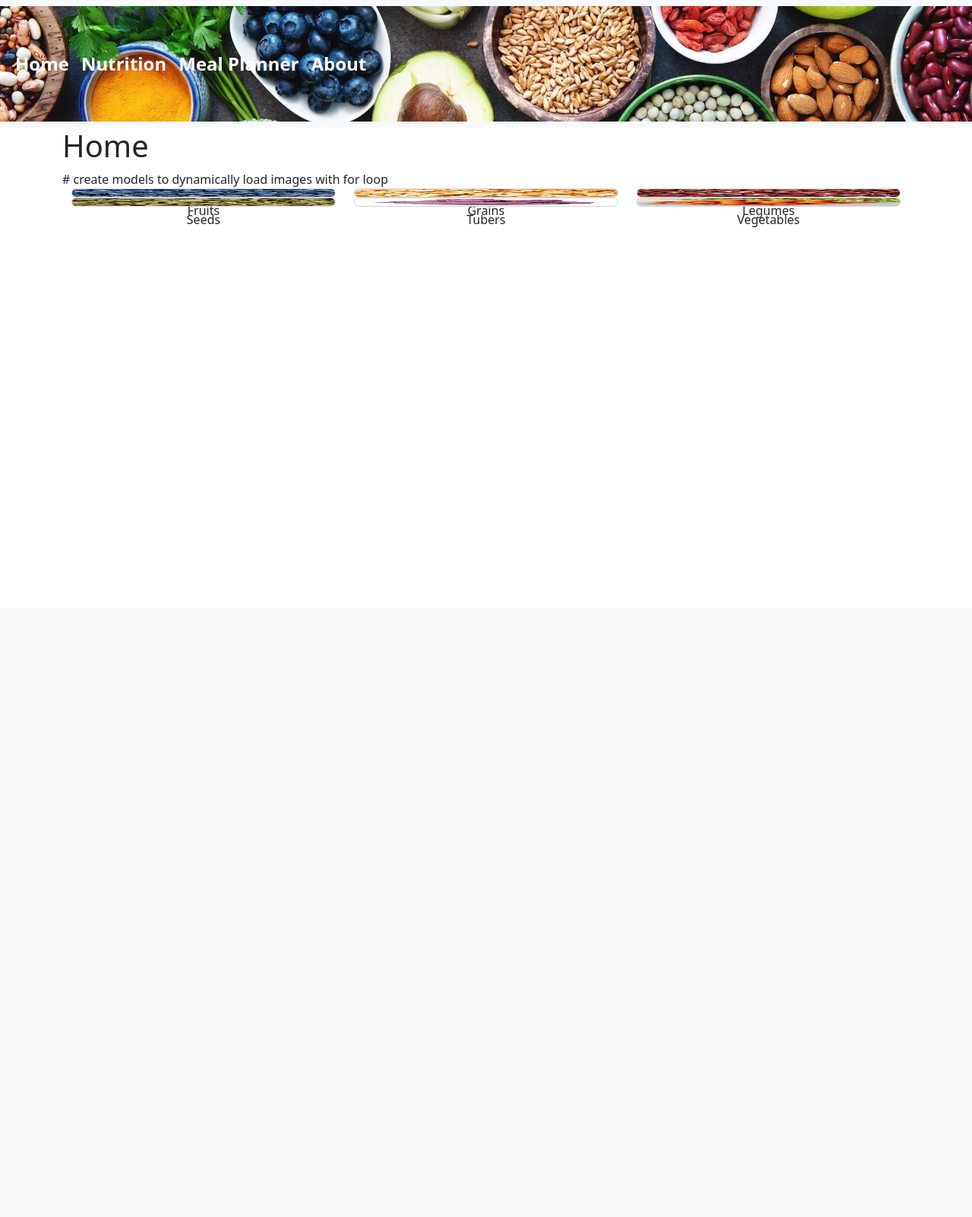
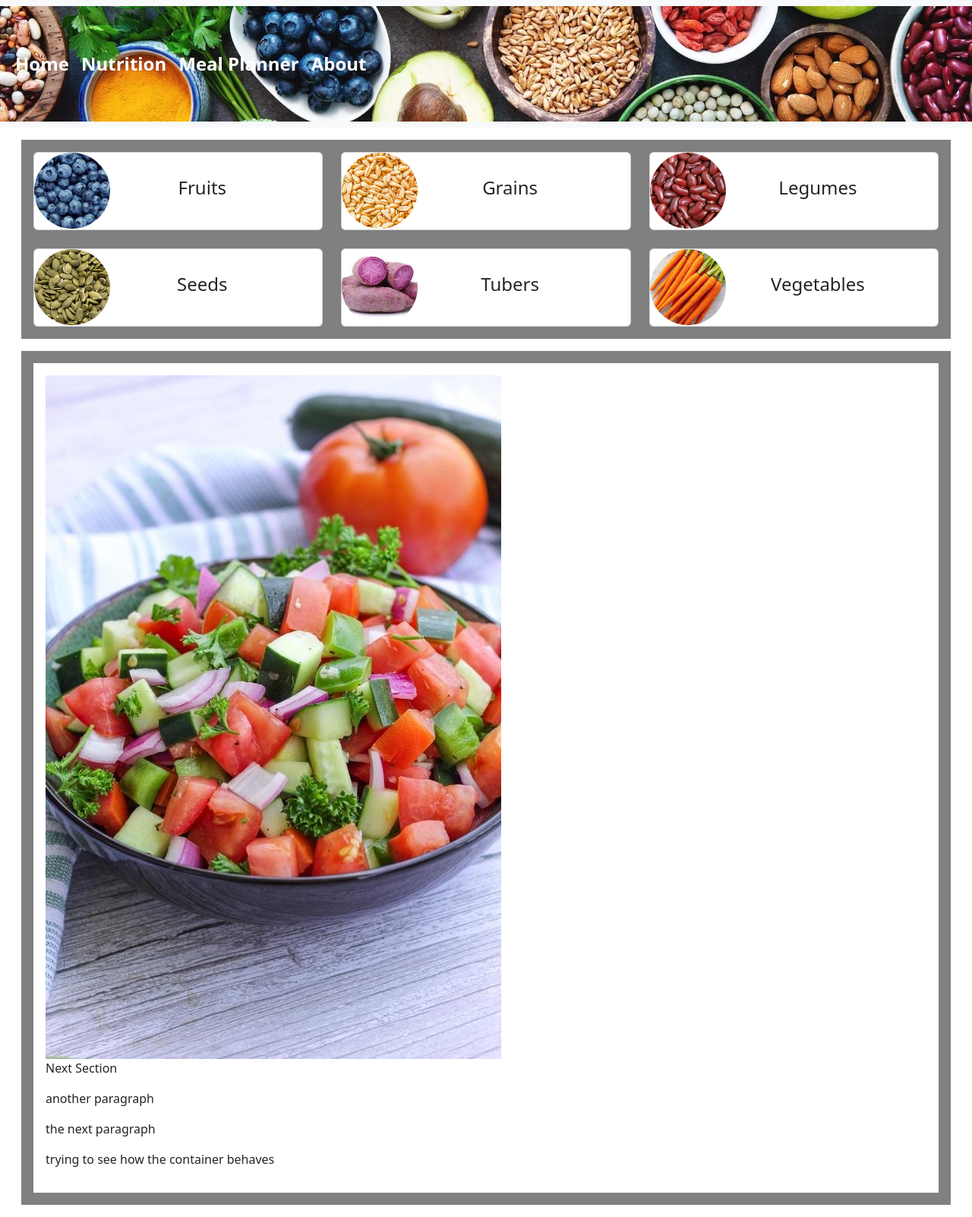
Before and after one commit to savitvitskiy/WFPB-Website, a Django app: page / in a window 1280 px wide. Shown: the whole page at 76% size. Before the commit the page ends 299 px from the top, so only its background shows below. Run offline with Django 4.2, Linux system fonts and the light colour scheme; data comes from the database, SQL or seed files in the repository.

Commit message:
home page

```diff
--- a/static/css/style.css
+++ b/static/css/style.css
@@ -1,12 +1,46 @@
+.container {
+    max-width: 100% !important;
+}
+
+.section {
+    margin: 1rem;
+    padding: 1rem;
+    max-width: 100% !important;
+    background-color: gray;
+}
+
+.quote {
+    background-color: white;
+    padding: 1rem;
+}
+
 .container-fluid {
     background-color: yellow;
-    background-image: url(../img/larger.webp);
+    background-image: url(../img/menu.webp);
     background-repeat: no-repeat;
     background-size: cover;
     background-position: center;
     /* background-blend-mode: darken; */
     /* color: white; */
     padding: 50px 0px 50px 0px;
+}
+
+.background-image {
+    background-color: yellow;
+    /* background-image: url( {{category.image.url}} ); */
+    background-size: cover;
+    background-repeat: no-repeat;
+    background-position: center;
+    border-radius: 50%;
+    padding: 50px;
+}
+
+/* .card {
+    background-color: gray !important;
+} */
+
+.card-title {
+    padding: 1rem 0rem 1rem 0rem;
 }
 
 a {
@@ -19,7 +53,3 @@ a:hover {
     /* background-color: black; */
     outline: 5px solid white;
 }
-
-.card-img {
-    height: 10px;
-}
--- a/templates/home.html
+++ b/templates/home.html
@@ -3,20 +3,25 @@
 
 {% block content %}
 
-<h1>Home</h1>
+<!-- <h1>Home</h1> -->
 
-# create models to dynamically load images with for loop
-
-<div class="container text-center">
-    <div class="row row-cols-3">
+<div class="section">
+    <div class="row row-cols-1 row-cols-md-3 g-4">
         {% for category in categories %}
         <div class="col">
-        <div class="card">
+            <div class="card h-100">
+                <div class="row g-0">
+                    <div class="col-md-3">
                         {% if category.image %}
-            <img src="{{ category.image.url }}" alt="" class="card-img">
+                        <div class="background-image" style="background-image: url( {{category.image.url}} )"></div>
                         {% endif %}
-            <div class="card-img-overlay">
-                <p>{{ category.name }}</p>
+                    </div>
+                    <div class="col-md-8">
+                        <div class="card-body">
+                            <h4 class="card-title text-center">{{ category.name }}</h4>
+                            <!-- <p class="card-text"> {{ category.body }}</p> -->
+                        </div>
+                    </div>
                 </div>
             </div>
         </div>
@@ -24,4 +29,18 @@
     </div>
 </div>
 
+<div class="section">
+    <div class="quote">
+        <div>
+            <img src="static/img/salad.jpeg" alt="">
+        </div>
+        <div>
+           <p>Next Section</p>
+            <p>another paragraph</p>
+            <p>the next paragraph</p>
+            <p>trying to see how the container behaves</p>
+        </div>
+    </div>
+</div>
+
 {% endblock %}
```
Also changed, not shown: static/img/WFPB_photo.jpeg (deleted), static/img/menu.webp (renamed from static/img/larger.webp), static/img/salad.jpeg (added), static/img/smaller.jpg (deleted), static/img/whole_foods_plant_based_diet.png (deleted). Lines whose indentation alone changed are shown as unchanged.
